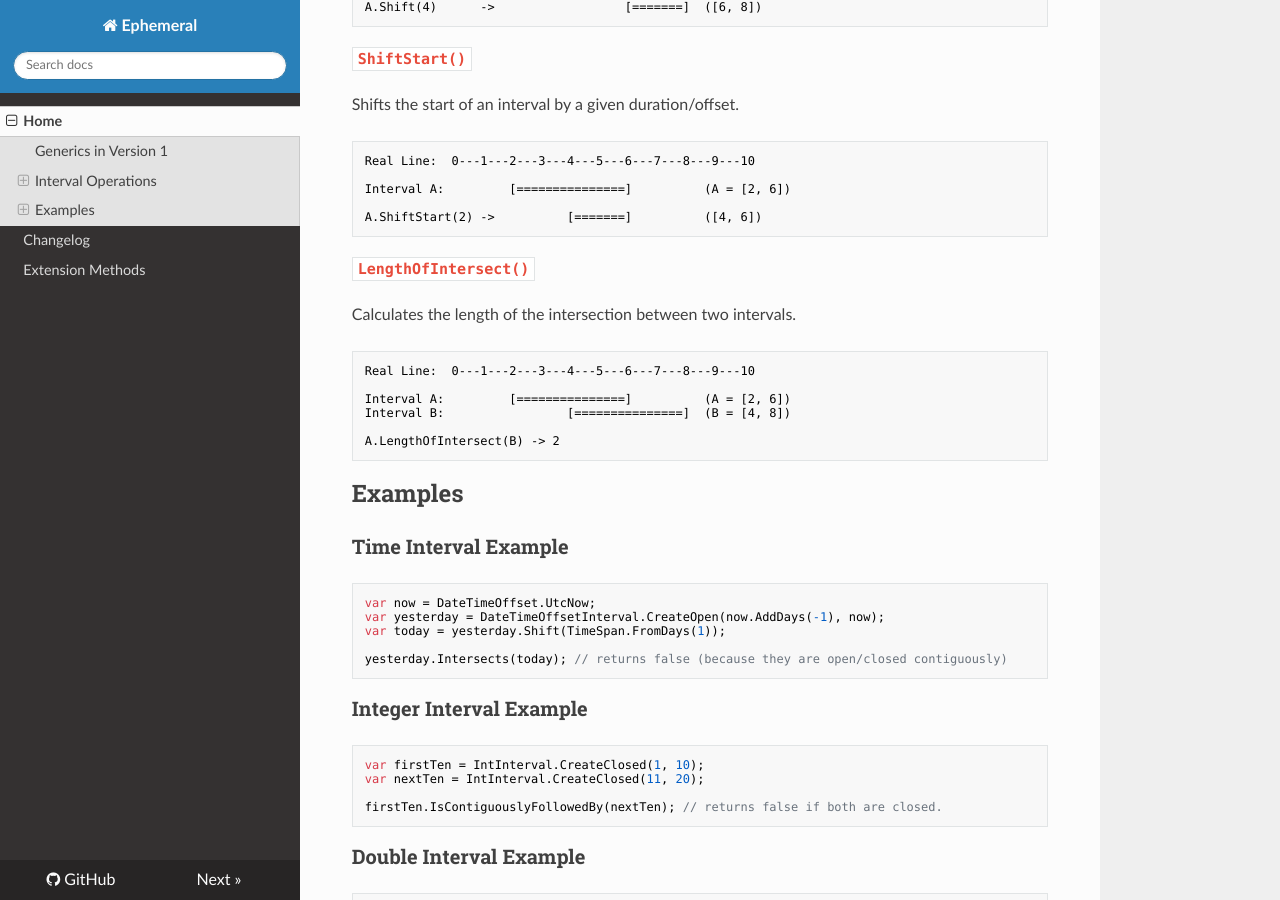
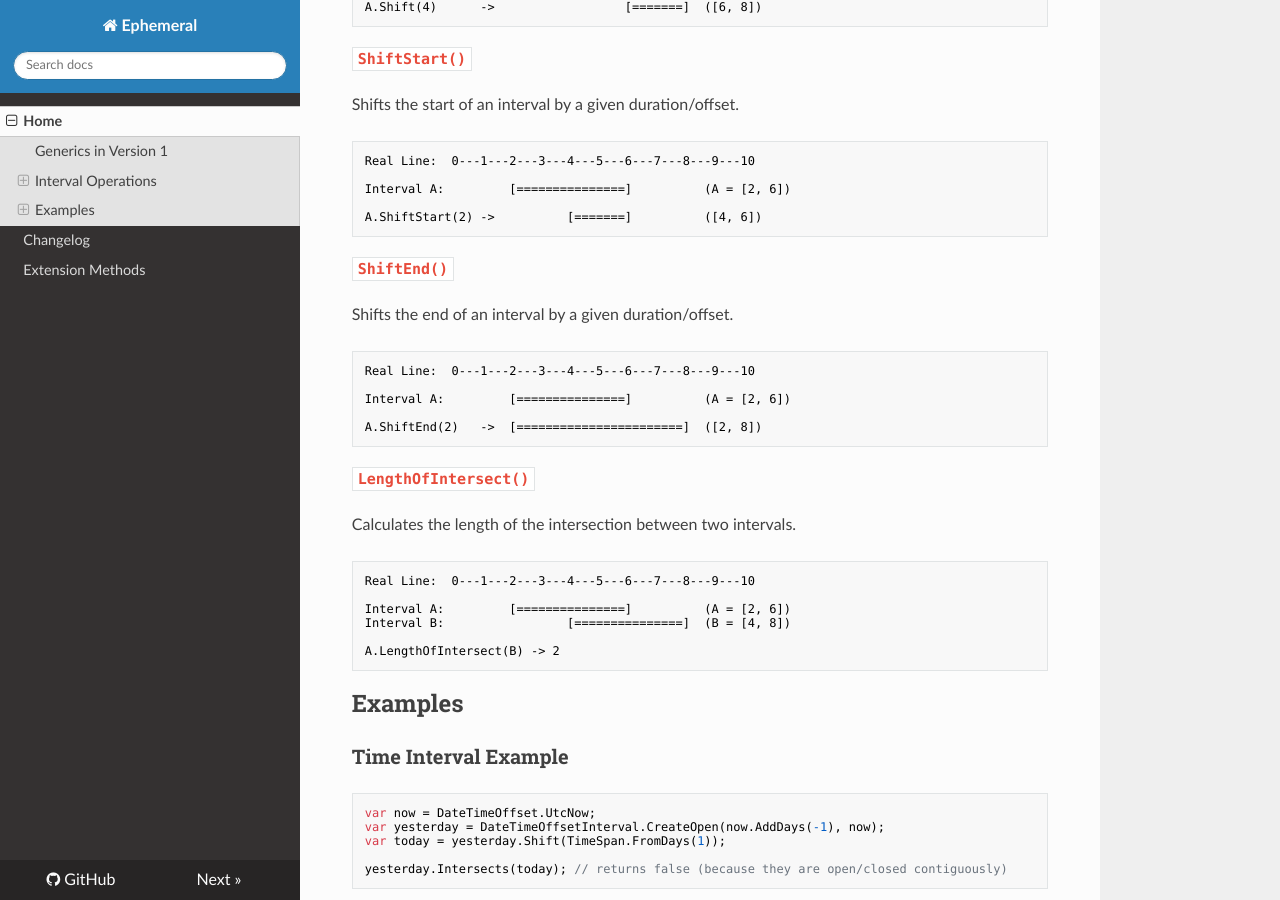
Before and after one commit to marsop/ephemeral, an MkDocs documentation site: the page built from docs/index.md, in a window 1280 px wide and 900 px high, scrolled down 3810 px. Built offline with MkDocs 1.6.1, drawn with Linux system fonts in a browser that asks for light colours; nearby versions of some CDN libraries.

Commit message:
Add ShiftEnd() documentation example
Co-authored-by: google-labs-jules[bot] <161369871+google-labs-jules[bot]@users.noreply.github.com>

````diff
--- a/docs/index.md
+++ b/docs/index.md
@@ -168,6 +168,16 @@ Interval A:         [===============]          (A = [2, 6])
 A.ShiftStart(2) ->          [=======]          ([4, 6])
 ```
 
+### `ShiftEnd()`
+Shifts the end of an interval by a given duration/offset.
+```text
+Real Line:  0---1---2---3---4---5---6---7---8---9---10
+
+Interval A:         [===============]          (A = [2, 6])
+
+A.ShiftEnd(2)   ->  [=======================]  ([2, 8])
+```
+
 ### `LengthOfIntersect()`
 Calculates the length of the intersection between two intervals.
 ```text
````
Also changed, not shown: README.md (+10 -0 lines).
